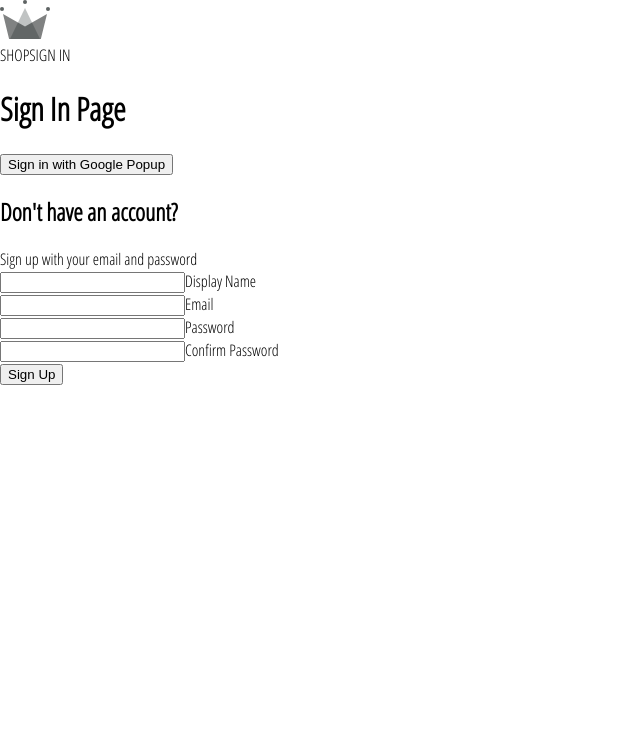
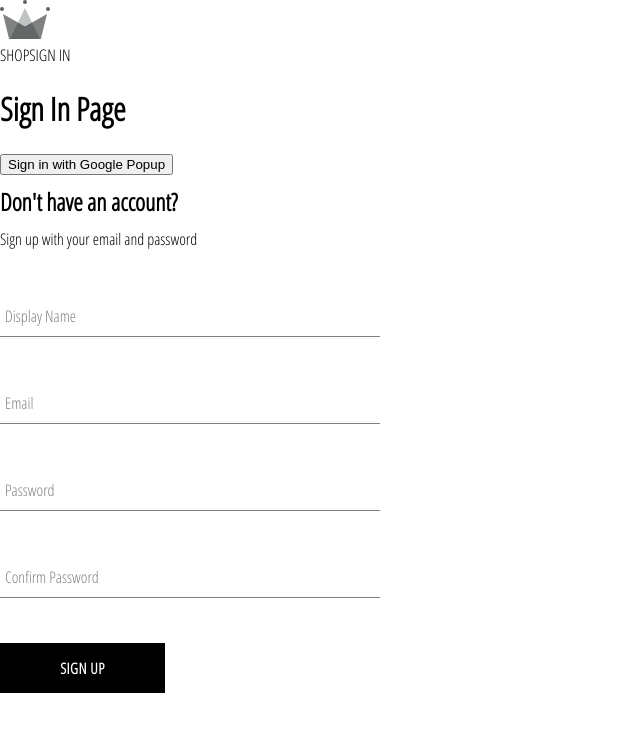
Before and after one commit to leightek/udemy-ztm-react-crwn-clothing, a React (Create React App) app: page /sign-in in a window 1280 px wide. Shown: the top 732 px of the page, without its empty margins (0-640 px from the left). Built offline with nearby package versions, Linux system fonts and the light colour scheme.

Commit message:
[ReactRetail] Added sign up form submit action and styles

```diff
--- a/src/components/button/button.component.jsx
+++ b/src/components/button/button.component.jsx
@@ -1,12 +1,13 @@
+import './button.styles.scss';
 
-const BUTTON_TYPE_CLASS = {
+const BUTTON_TYPE_CLASSES = {
     google: 'google-sign-in',
     inverted: 'inverted',
 };
 
 const Button = ({ children, buttonType, ...otherProps }) => {
     return (
-        <button {...otherProps}
+        <button className={`button-container ${BUTTON_TYPE_CLASSES[buttonType]}`} {...otherProps}
         >
             {children}
         </button>
--- /dev/null
+++ b/src/components/button/button.styles.scss
@@ -0,0 +1,46 @@
+.button-container {
+    min-width: 165px;
+    width: auto;
+    height: 50px;
+    letter-spacing: 0.5px;
+    line-height: 50px;
+    padding: 0 35px 0 35px;
+    font-size: 15px;
+    background-color: black;
+    color: white;
+    text-transform: uppercase;
+    font-family: 'Open Sans Condensed';
+    font-weight: bolder;
+    border: none;
+    cursor: pointer;
+    display: flex;
+    justify-content: center;
+
+    &.hover {
+        background-color: white;
+        color: black;
+        border: 1px solid black;
+    }
+
+    &.google-sign-in {
+        background-color: white;
+        color: white;
+
+        &.hover {
+            background-color: #357ae8;
+            border: none;
+        }
+    }
+
+    &.inverted {
+        background-color: black;
+        color: black;
+        border: 1px solid black;
+
+        &.hover {
+            background-color: black;
+            color: white;
+            border: none;
+        }
+    }
+}
--- a/src/components/form-input/form-input.component.jsx
+++ b/src/components/form-input/form-input.component.jsx
@@ -1,10 +1,11 @@
+import './form-input.styles.scss';
 
 const FormInput = ({ label, ...otherProps }) => {
     return (
-      <div>
-        <input {...otherProps} />
+      <div className='group'>
+        <input className='form-input' {...otherProps} />
         {label && (
-            <label>
+            <label className={`${ otherProps.value.length ? 'shrink' : '' } form-input-label`}>
                 {label}
             </label>
         )}
--- /dev/null
+++ b/src/components/form-input/form-input.styles.scss
@@ -0,0 +1,54 @@
+$sub-color: grey;
+$main-color: black;
+
+@mixin shrinkLabel {
+    top: -14px;
+    font-size: 12px;
+    color: $main-color;
+}
+
+.group {
+    position: relative;
+    margin: 45px 0;
+
+    .form-input {
+        background: none;
+        background-color: white;
+        color: $sub-color;
+        font-size: 18px;
+        padding: 10px 10px 10px 5px;
+        display: block;
+        width: 100%;
+        border: none;
+        border-radius: 0;
+        border-bottom: 1px solid $sub-color;
+        margin: 25px 0;
+    }
+
+    &:focus {
+        outline: none;
+    }
+
+    &:focus ~ .form-input-label {
+        @include shrinkLabel();
+    }
+
+    input[type='password'] {
+        letter-spacing: 0.3em;
+    }
+
+    .form-input-label {
+        color: $sub-color;
+        font-size: 16px;
+        font-weight: normal;
+        position: absolute;
+        pointer-events: none;
+        left: 5px;
+        top: 10px;
+        transition: 300ms ease all;
+
+        &.shrink {
+            @include shrinkLabel();
+        }
+    }
+}
--- a/src/components/sign-up-form/sign-up-form.component.jsx
+++ b/src/components/sign-up-form/sign-up-form.component.jsx
@@ -4,7 +4,10 @@ import { useState } from 'react';
 import FormInput from '../form-input/form-input.component';
 import Button from '../button/button.component';
 
-import { createAuthUserWithEmailAndPassword, createUserDocumentFromAuth } from '../../utils/firebase/firebase.utils';
+import { createAuthUserWithEmailAndPassword, createUserDocumentFromAuth
+} from '../../utils/firebase/firebase.utils';
+
+import './sign-up-form.styles.scss';
 
 const defaultFormFields = {
     displayName: '',
@@ -17,8 +20,30 @@ const SignUpForm = () => {
     const [formFields, setFormFields] = useState(defaultFormFields);
     const { displayName, email, password, confirmPassword } = formFields;
 
-    const handleSubmit = () => {
+    const resetFormFields = () => {
+        setFormFields(defaultFormFields);
+    }
 
+    const handleSubmit = async (event) => {
+        event.preventDefault();
+
+        if (password !== confirmPassword) {
+            alert('passwords do not match');
+            return;
+        }
+
+        try {
+            const { user } = await createAuthUserWithEmailAndPassword(email, password);
+
+            await createUserDocumentFromAuth(user, { displayName });
+            resetFormFields();
+        } catch (error) {
+            if (error.code === 'auth/email-already-in-use') {
+                alert('Cannot create user, email already in use');
+            } else {
+                console.log('user creation encountered an error', error);
+            }
+        }
     };
 
     const handleChange = (event) => {
@@ -28,7 +53,7 @@ const SignUpForm = () => {
     }
 
     return (
-        <div>
+        <div className='sign-up-container'>
             <h2>Don't have an account?</h2>
             <span>Sign up with your email and password</span>
             <form onSubmit={handleSubmit}>
--- /dev/null
+++ b/src/components/sign-up-form/sign-up-form.styles.scss
@@ -0,0 +1,9 @@
+.sign-up-container {
+    display: flex;
+    flex-direction: column;
+    width: 380px;
+
+    h2 {
+        margin: 10px 0;
+    }
+}
--- a/src/utils/firebase/firebase.utils.js
+++ b/src/utils/firebase/firebase.utils.js
@@ -1,5 +1,6 @@
 import { initializeApp } from 'firebase/app';
-import { getAuth, GoogleAuthProvider, signInWithPopup, createUserWithEmailAndPassword } from 'firebase/auth'; // signInWithRedirect
+import { getAuth, GoogleAuthProvider, signInWithPopup, createUserWithEmailAndPassword
+} from 'firebase/auth'; // signInWithRedirect
 import { getFirestore, doc, getDoc, setDoc } from 'firebase/firestore';
 
 const firebaseConfig = {
@@ -56,5 +57,5 @@ export const createUserDocumentFromAuth = async (
 export const createAuthUserWithEmailAndPassword = async (email, password) => {
   if (!email || !password) return;
 
-  return await createAuthUserWithEmailAndPassword(auth, email, password);
+  return await createUserWithEmailAndPassword(auth, email, password);
 };
```
